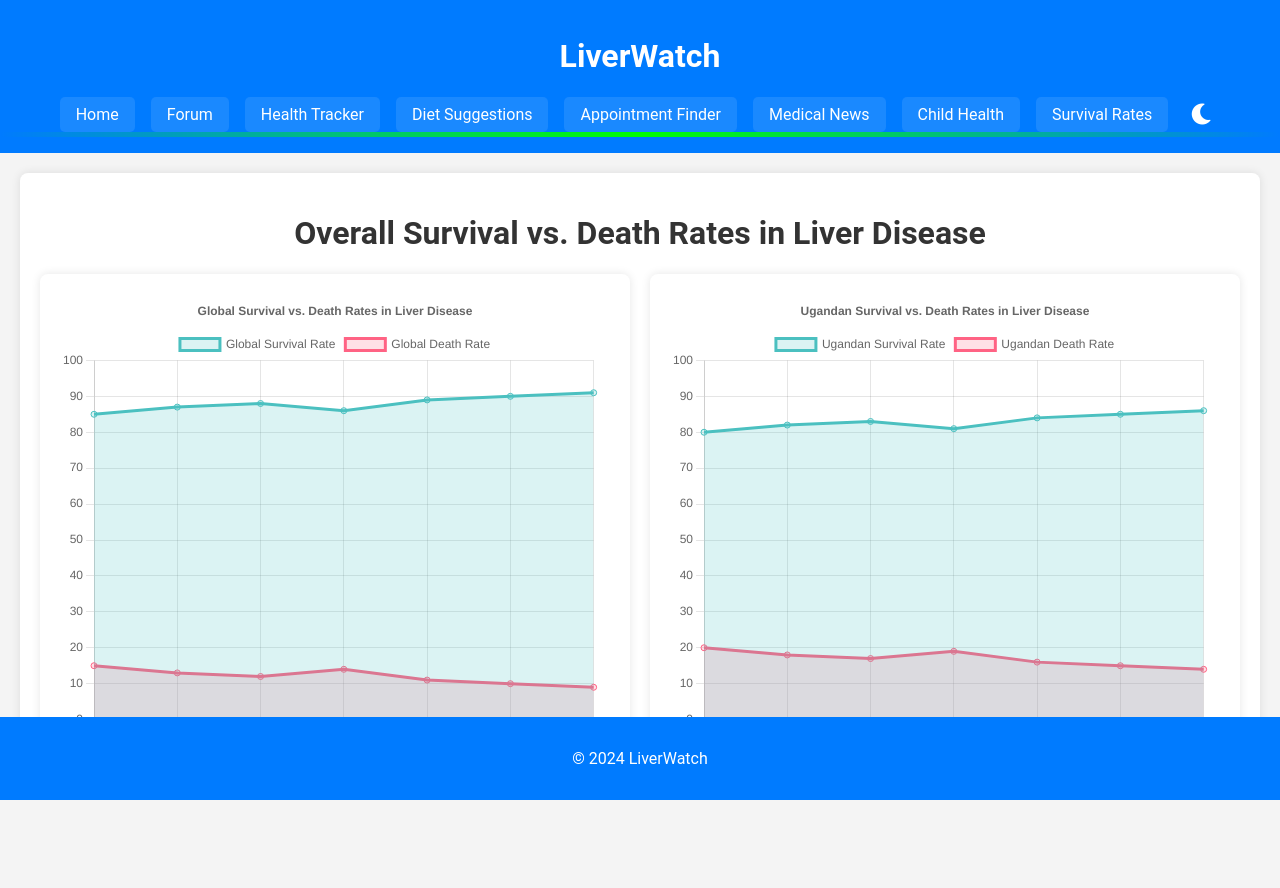
After one commit to PerezChris99/LiverWatch, a Flask app: page /survival_rates in a window 1280 px wide. The commit adds this page. Run offline with Flask 2, Linux system fonts and the light colour scheme; some libraries are stand-ins or nearby versions.

Commit message:
two graphs rendering perfectly

```diff
--- a/app.py
+++ b/app.py
@@ -308,5 +308,9 @@ def fetch_nearby_liver_specialists(location):
         print(f"Error fetching nearby specialists: {e}")
         return []
 
+@app.route('/survival_rates')
+def survival_rates():
+    return render_template('survival_rates.html')
+
 if __name__ == '__main__':
     app.run(debug=True)
--- /dev/null
+++ b/static/base.js
@@ -0,0 +1,10 @@
+document.addEventListener('DOMContentLoaded', function() {
+    var quill = new Quill('#editor', {
+        theme: 'snow'
+    });
+    var form = document.querySelector('form');
+    form.onsubmit = function() {
+        var content = document.querySelector('input[name=content]');
+        content.value = quill.root.innerHTML;
+    };
+});
--- a/static/style.css
+++ b/static/style.css
@@ -449,7 +449,7 @@ footer {
 }
 
 .news-card:hover {
-    box-shadow: 0 4px 8px var(--card-hover-shadow);
+    box-shadow: 0 4px 8px var (--card-hover-shadow);
 }
 
 .news-card h3 {
@@ -646,3 +646,37 @@ footer {
 .call-to-action .btn {
     margin-top: 20px;
 }
+
+.container {
+    max-width: 1200px; /* Increase the width of the container */
+    margin: 0 auto;
+    padding: 20px;
+    background-color: var(--card-background-color);
+    border-radius: 8px;
+    box-shadow: 0 0 10px var(--card-hover-shadow);
+    display: flex;
+    flex-direction: column;
+    justify-content: center;
+    align-items: center;
+}
+
+.graph-container {
+    display: flex;
+    justify-content: space-between;
+    gap: 20px;
+    width: 100%;
+}
+
+.graph {
+    flex: 1;
+    max-width: 48%; /* Increase the width of each graph section */
+    background-color: var(--card-background-color);
+    border-radius: 8px;
+    box-shadow: 0 0 10px var(--card-hover-shadow);
+    padding: 20px;
+}
+
+canvas {
+    max-width: 100%;
+    height: 450px; /* Set a fixed height for the canvas */
+}
--- /dev/null
+++ b/static/survival_rates.js
@@ -0,0 +1,88 @@
+document.addEventListener('DOMContentLoaded', function() {
+    const globalCtx = document.getElementById('globalSurvivalChart').getContext('2d');
+    const ugandanCtx = document.getElementById('ugandanSurvivalChart').getContext('2d');
+
+    const globalSurvivalChart = new Chart(globalCtx, {
+        type: 'line',
+        data: {
+            labels: ['2016', '2017', '2018', '2019', '2020', '2021', '2022'],
+            datasets: [
+                {
+                    label: 'Global Survival Rate',
+                    data: [85, 87, 88, 86, 89, 90, 91],
+                    borderColor: 'rgba(75, 192, 192, 1)',
+                    backgroundColor: 'rgba(75, 192, 192, 0.2)',
+                    fill: true,
+                },
+                {
+                    label: 'Global Death Rate',
+                    data: [15, 13, 12, 14, 11, 10, 9],
+                    borderColor: 'rgba(255, 99, 132, 1)',
+                    backgroundColor: 'rgba(255, 99, 132, 0.2)',
+                    fill: true,
+                }
+            ]
+        },
+        options: {
+            responsive: true,
+            maintainAspectRatio: false,
+            plugins: {
+                legend: {
+                    position: 'top',
+                },
+                title: {
+                    display: true,
+                    text: 'Global Survival vs. Death Rates in Liver Disease'
+                }
+            },
+            scales: {
+                y: {
+                    beginAtZero: true,
+                    max: 100
+                }
+            }
+        }
+    });
+
+    const ugandanSurvivalChart = new Chart(ugandanCtx, {
+        type: 'line',
+        data: {
+            labels: ['2016', '2017', '2018', '2019', '2020', '2021', '2022'],
+            datasets: [
+                {
+                    label: 'Ugandan Survival Rate',
+                    data: [80, 82, 83, 81, 84, 85, 86],
+                    borderColor: 'rgba(75, 192, 192, 1)',
+                    backgroundColor: 'rgba(75, 192, 192, 0.2)',
+                    fill: true,
+                },
+                {
+                    label: 'Ugandan Death Rate',
+                    data: [20, 18, 17, 19, 16, 15, 14],
+                    borderColor: 'rgba(255, 99, 132, 1)',
+                    backgroundColor: 'rgba(255, 99, 132, 0.2)',
+                    fill: true,
+                }
+            ]
+        },
+        options: {
+            responsive: true,
+            maintainAspectRatio: false,
+            plugins: {
+                legend: {
+                    position: 'top',
+                },
+                title: {
+                    display: true,
+                    text: 'Ugandan Survival vs. Death Rates in Liver Disease'
+                }
+            },
+            scales: {
+                y: {
+                    beginAtZero: true,
+                    max: 100
+                }
+            }
+        }
+    });
+});
--- a/templates/base.html
+++ b/templates/base.html
@@ -20,6 +20,7 @@
             <a href="{{ url_for('appointment_finder') }}">Appointment Finder</a>
             <a href="{{ url_for('medical_news') }}">Medical News</a>
             <a href="{{ url_for('child_health') }}">Child Health</a>
+            <a href="{{ url_for('survival_rates') }}">Survival Rates</a> <!-- New link -->
             <button id="theme-toggle" class="fas fa-moon"></button>
         </nav>
     </header>
@@ -30,17 +31,7 @@
         <p>&copy; 2024 LiverWatch</p>
     </footer>
     <script src="{{ url_for('static', filename='script.js') }}"></script>
-    <script>
-        document.addEventListener('DOMContentLoaded', function() {
-            var quill = new Quill('#editor', {
-                theme: 'snow'
-            });
-            var form = document.querySelector('form');
-            form.onsubmit = function() {
-                var content = document.querySelector('input[name=content]');
-                content.value = quill.root.innerHTML;
-            };
-        });
-    </script>
+    <script src="{{ url_for('static', filename='base.js') }}"></script>
+    {% block scripts %}{% endblock %}
 </body>
 </html>
--- /dev/null
+++ b/templates/survival_rates.html
@@ -0,0 +1,22 @@
+{% extends "base.html" %}
+
+{% block title %}Survival Rates - LiverWatch{% endblock %}
+
+{% block content %}
+<div class="container">
+    <h1>Overall Survival vs. Death Rates in Liver Disease</h1>
+    <div class="graph-container">
+        <div class="graph">
+            <canvas id="globalSurvivalChart"></canvas>
+        </div>
+        <div class="graph">
+            <canvas id="ugandanSurvivalChart"></canvas>
+        </div>
+    </div>
+</div>
+{% endblock %}
+
+{% block scripts %}
+<script src="https://cdn.jsdelivr.net/npm/chart.js"></script> <!-- Ensure Chart.js is loaded -->
+<script src="{{ url_for('static', filename='survival_rates.js') }}"></script>
+{% endblock %}
```
